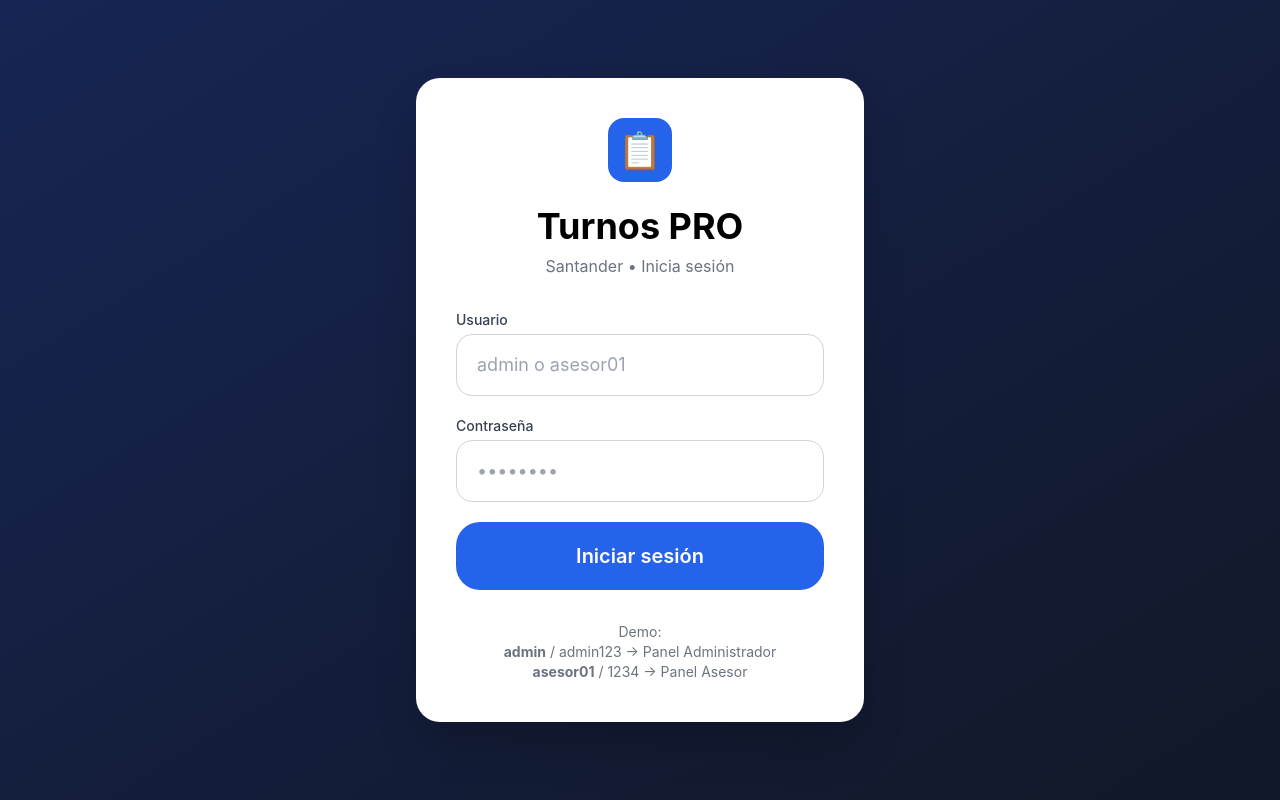
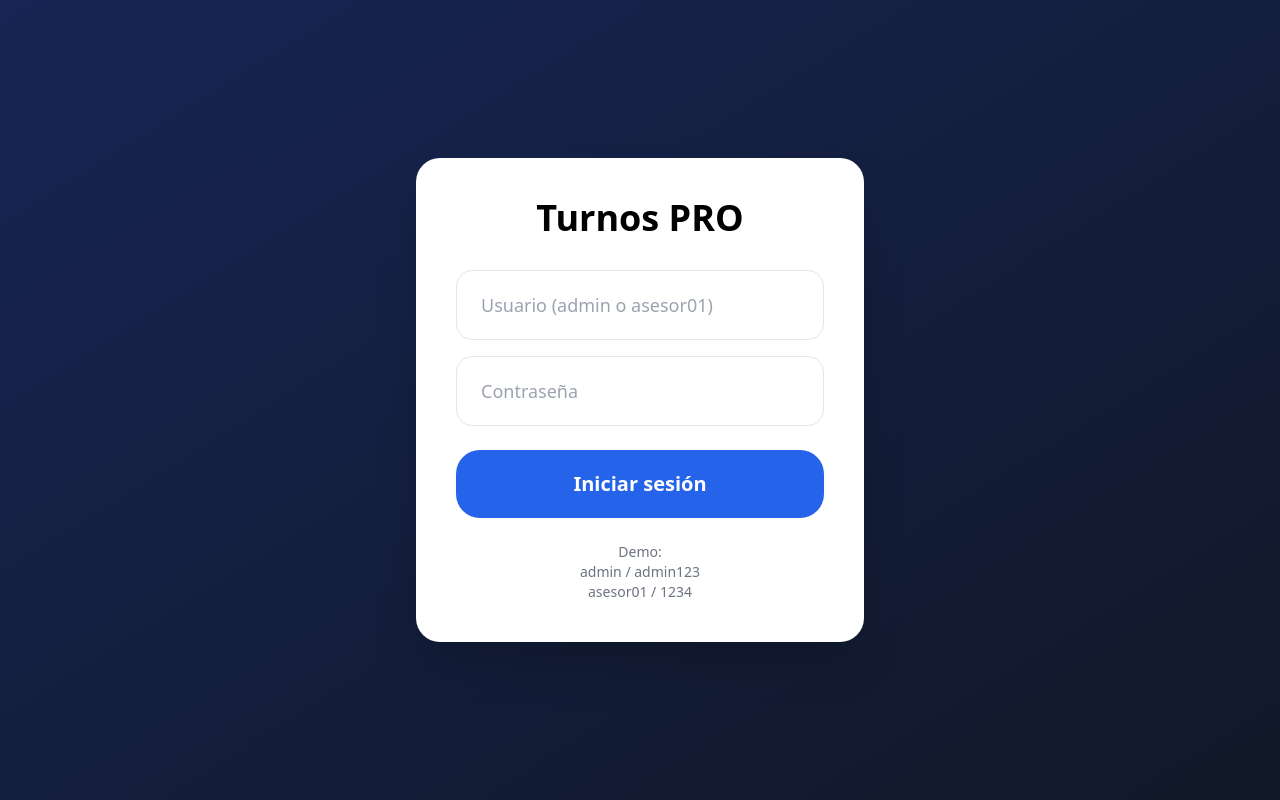
Before and after one commit to natl96/turnos-app, a website: page pages/login.html in a window 1280 px wide. Drawn offline with nearby package versions, Linux system fonts and the light colour scheme.

Commit message:
Refactor login.html for improved structure
Removed unnecessary elements and simplified the login form layout.

```diff
--- a/pages/login.html
+++ b/pages/login.html
@@ -3,44 +3,28 @@
 <head>
   <meta charset="UTF-8">
   <meta name="viewport" content="width=device-width, initial-scale=1.0">
-  <title>Login • Turnos PRO Santander</title>
+  <title>Login • Turnos PRO</title>
   <script src="https://cdn.tailwindcss.com"></script>
-  <link rel="stylesheet" href="https://cdnjs.cloudflare.com/ajax/libs/font-awesome/6.6.0/css/all.min.css">
-  <style>
-    body { font-family: 'Inter', system-ui, sans-serif; }
-  </style>
 </head>
 <body class="bg-gradient-to-br from-blue-950 to-gray-900 min-h-screen flex items-center justify-center">
-  <div class="bg-white rounded-3xl shadow-2xl p-10 w-full max-w-md mx-4">
-    <div class="flex justify-center mb-6">
-      <div class="w-16 h-16 bg-blue-600 rounded-2xl flex items-center justify-center text-4xl text-white">📋</div>
-    </div>
-    <h1 class="text-4xl font-bold text-center mb-2">Turnos PRO</h1>
-    <p class="text-center text-gray-500 mb-8">Santander • Inicia sesión</p>
+  <div class="bg-white rounded-3xl shadow-2xl p-10 w-full max-w-md">
+    <h1 class="text-4xl font-bold text-center mb-8">Turnos PRO</h1>
 
-    <div class="space-y-5">
-      <div>
-        <label class="block text-sm font-medium text-gray-700 mb-1">Usuario</label>
-        <input id="username" type="text" placeholder="admin o asesor01"
-               class="w-full px-5 py-4 border border-gray-300 rounded-2xl focus:outline-none focus:border-blue-500 text-lg">
-      </div>
-      <div>
-        <label class="block text-sm font-medium text-gray-700 mb-1">Contraseña</label>
-        <input id="password" type="password" placeholder="••••••••"
-               class="w-full px-5 py-4 border border-gray-300 rounded-2xl focus:outline-none focus:border-blue-500 text-lg">
-      </div>
+    <input id="username" type="text" placeholder="Usuario (admin o asesor01)"
+           class="w-full px-6 py-5 rounded-2xl border mb-4 text-lg">
+    <input id="password" type="password" placeholder="Contraseña"
+           class="w-full px-6 py-5 rounded-2xl border mb-6 text-lg">
 
     <button onclick="login()"
-              class="w-full py-5 bg-blue-600 hover:bg-blue-700 text-white text-xl font-semibold rounded-3xl transition">
+            class="w-full py-5 bg-blue-600 text-white text-xl font-semibold rounded-3xl">
       Iniciar sesión
     </button>
-    </div>
 
-    <div class="text-center mt-8 text-sm text-gray-500">
+    <p class="text-center text-sm mt-6 text-gray-500">
       Demo:<br>
-      <strong>admin</strong> / admin123 → Panel Administrador<br>
-      <strong>asesor01</strong> / 1234 → Panel Asesor
-    </div>
+      admin / admin123<br>
+      asesor01 / 1234
+    </p>
   </div>
 
   <script>
@@ -48,12 +32,6 @@
       const username = document.getElementById('username').value.trim();
       const password = document.getElementById('password').value.trim();
 
-      if (!username || !password) {
-        alert('Ingresa usuario y contraseña');
-        return;
-      }
-
-      try {
       const res = await fetch('/api/login', {
         method: 'POST',
         headers: { 'Content-Type': 'application/json' },
@@ -61,21 +39,12 @@
       });
 
       const data = await res.json();
-
       if (data.success) {
         window.location.href = data.redirect;
       } else {
-          alert(data.message || 'Credenciales incorrectas');
-        }
-      } catch (err) {
-        alert('Error de conexión. Intenta de nuevo.');
+        alert(data.message || 'Error al iniciar sesión');
       }
     }
-
-    // Permite presionar Enter
-    document.addEventListener('keypress', (e) => {
-      if (e.key === 'Enter') login();
-    });
   </script>
 </body>
 </html>
```
Lines whose indentation alone changed are shown as unchanged.
